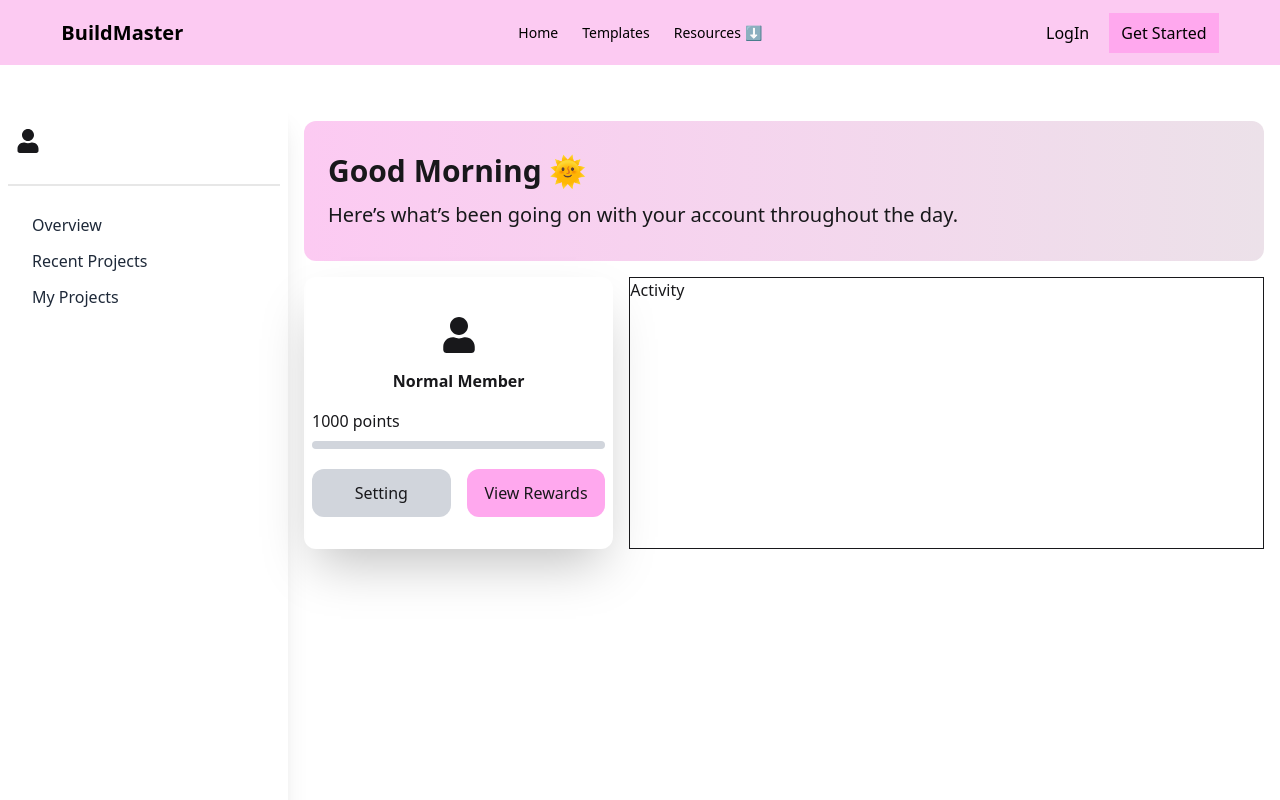
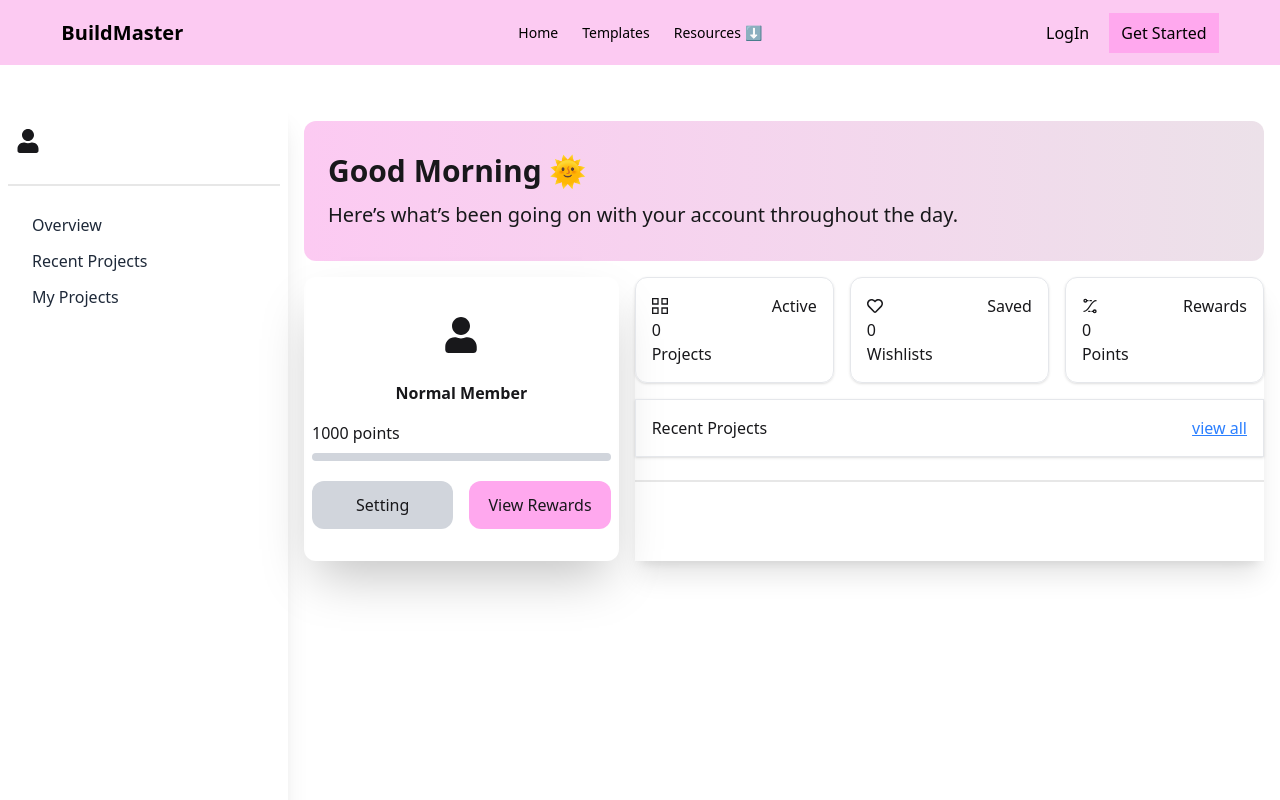
Before and after one commit to Ferdous725890/Website_Builder-, a Next.js app: page /dashboard/user/overview in a window 1280 px wide. Shown: the top 800 px of the page. Built offline with nearby package versions, Linux system fonts and the light colour scheme; no server answers.

Commit message:
activity completed and recent Project section added

```diff
--- a/app/(dashboardPages)/dashboard/(pages)/user/overview/components/Activity.jsx
+++ b/app/(dashboardPages)/dashboard/(pages)/user/overview/components/Activity.jsx
@@ -1,8 +1,40 @@
 import React from 'react'
+import { FaRegHeart } from 'react-icons/fa';
+import { GrProjects } from "react-icons/gr";
+import { TbEaseInOutControlPoints } from "react-icons/tb";
+import RecentRentals from './RecentRentals';
 
 const Activity = () => {
   return (
-    <div className='col-span-2 border'>Activity</div>
+    <div className='flex-2 shadow-xl'>
+      <div className='grid grid-cols-2 sm:grid-cols-3 gap-4'>
+      <div className='shadow-sm p-4 border-gray-200 border rounded-xl'>
+      <div className='flex justify-between items-center'>
+      <p><GrProjects /></p>
+      <p>Active</p>
+      </div>
+      <p>0</p>
+      <p>Projects</p>
+      </div>
+      <div className='shadow-sm p-4 border-gray-200 border rounded-xl'>
+      <div className='flex justify-between items-center'>
+      <p><FaRegHeart /></p>
+      <p>Saved</p>
+      </div>
+      <p>0</p>
+      <p>Wishlists</p>
+      </div>
+      <div className='shadow-sm p-4 border-gray-200 border rounded-xl'>
+      <div className='flex justify-between items-center'>
+      <p><TbEaseInOutControlPoints /></p>
+      <p>Rewards</p>
+      </div>
+      <p>0</p>
+      <p>Points</p>
+      </div>
+      </div>
+      <RecentRentals></RecentRentals>
+    </div>
   )
 }
 
--- /dev/null
+++ b/app/(dashboardPages)/dashboard/(pages)/user/overview/components/RecentRentals.jsx
@@ -0,0 +1,16 @@
+import Link from "next/link";
+import React from "react";
+
+const RecentRentals = () => {
+  return (
+    <div>
+      <div className="flex justify-between shadow-sm border border-gray-200 mt-4 p-4">
+        <h3>Recent Projects</h3>
+        <Link href={"/dashboard/user/recentProjects"} className="underline text-blue-500">view all</Link>
+      </div>
+      <div className="divider"></div>
+    </div>
+  );
+};
+
+export default RecentRentals;
--- a/app/(dashboardPages)/dashboard/(pages)/user/overview/components/UserProfile.jsx
+++ b/app/(dashboardPages)/dashboard/(pages)/user/overview/components/UserProfile.jsx
@@ -8,8 +8,8 @@ import { FaUser } from "react-icons/fa";
 const UserProfile = () => {
   const { user } = useAuth();
   return (
-    <div className="shadow-2xl rounded-xl gap-2 py-8">
-      <div className="flex flex-col justify-center items-center mb-4">
+    <div className="flex-1 shadow-2xl rounded-xl  py-8">
+      <div className="flex flex-col justify-center items-center gap-1 mb-4">
         {user?.photoURL ? (
           <Image
             width={70}
--- a/app/(dashboardPages)/dashboard/(pages)/user/overview/page.js
+++ b/app/(dashboardPages)/dashboard/(pages)/user/overview/page.js
@@ -8,7 +8,7 @@ const page = () => {
   return (
     <div>
 <Greeting></Greeting>
-<div className='grid grid-cols-3 gap-4 mt-4'>
+<div className='flex gap-4 mt-4'>
   <UserProfile></UserProfile>
 <Activity></Activity>
 </div>
```
